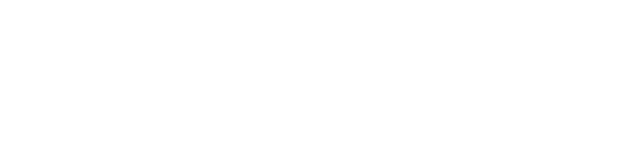
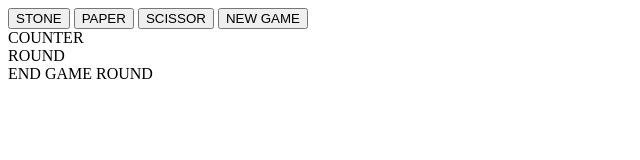
Before and after one commit to Majkyel/rock_scissors_paper_game, a plain HTML site: page index.html in a window 1280 px wide. Shown: the whole page, without its empty margins (0-640 px from the left). Drawn offline with nearby package versions, Linux system fonts and the light colour scheme; files that its build step writes are made by us from their sources.

Commit message:
Update index.html

```diff
--- a/index.html
+++ b/index.html
@@ -6,12 +6,22 @@
         <link rel="stylesheet" type="text/css" href="css/main.css">
 	</head>
 	<body>
-		<header></header>
-		<main class="container">
-			<section class="about"></section>
-			<section class="interests"></section>
-		</main>
-		<footer></footer>
+		<div class="container">
+            <button class = "button" id = "stonePicker">STONE</button>
+            <button class = "button" id = "paperPicker">PAPER</button>
+            <button class = "button" id = "scissorPicker">SCISSOR</button>
+            <button class = "button new-game" id = "newGameButton">NEW GAME</button>
+            <div class = "outputCounter" id = "outputCounter">
+                <header>COUNTER</header>
+            </div>
+            <div class = "outputRoundCounter" id = "outputRoundCounter">
+                <header>ROUND</header>
+            </div>
+            <div class= "outputEndGameRound" id = "outputEndGameRound">
+                <header>END GAME ROUND</header>
+            </div>
+            <div class = "generalOutput" id = "generalOutput"></div>
+        </div>
 		<script src="js/script.js"></script>
 	</body>
 </html>
```
